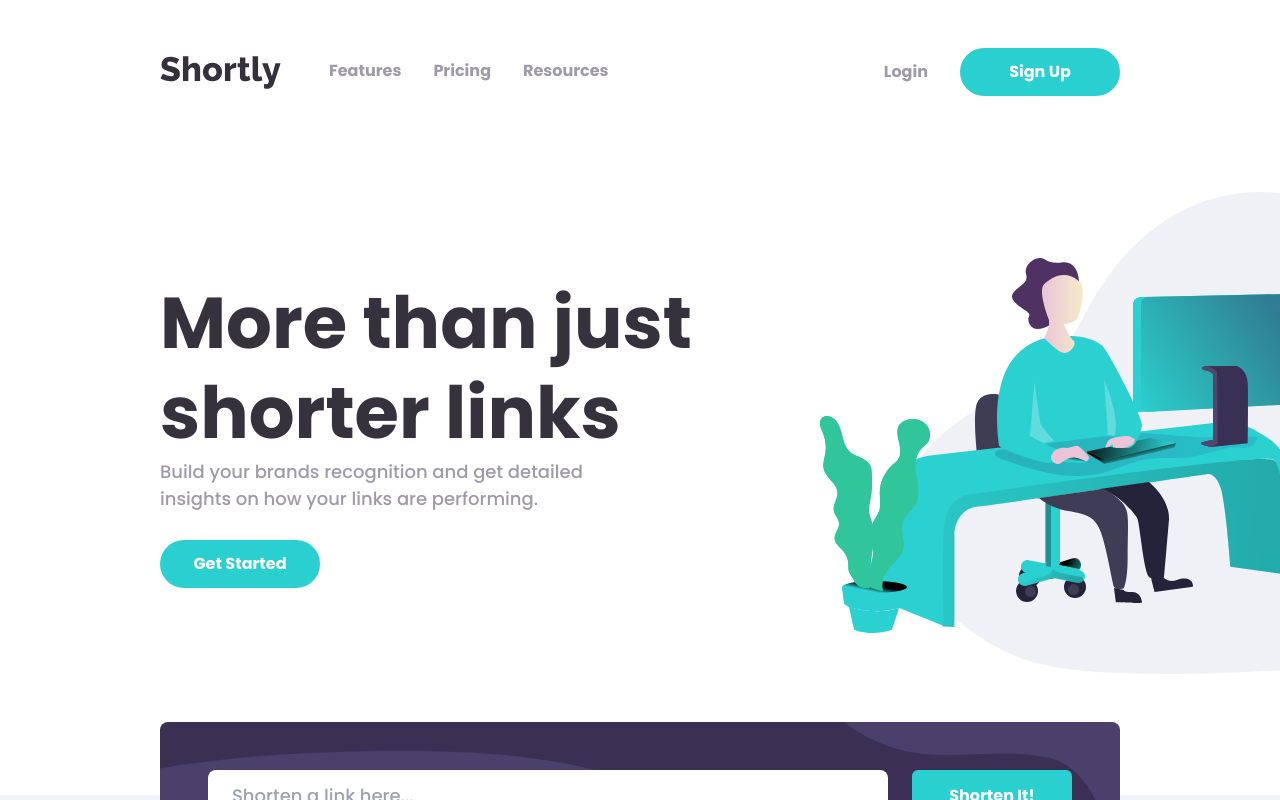
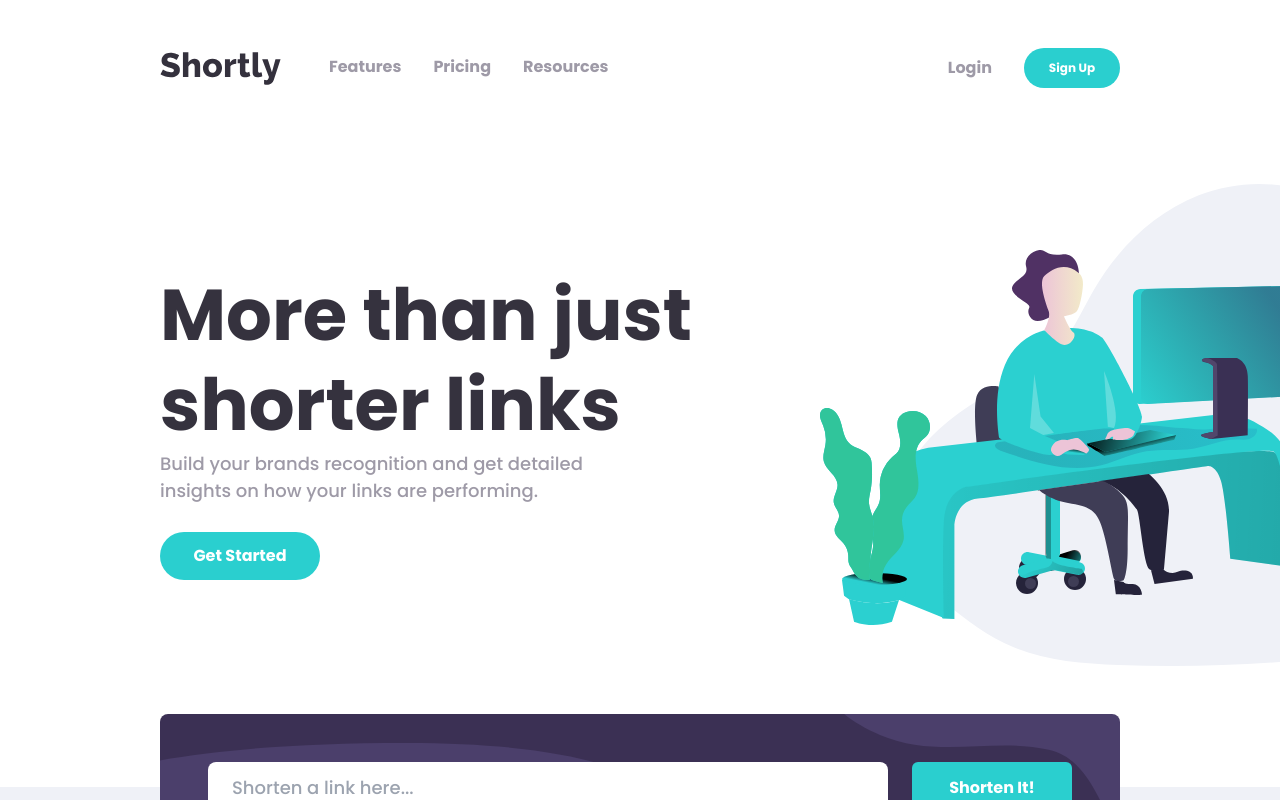
Before and after one commit to LucasAndrade912/url-shortening-api-landing-page, a React (Vite) app: page / in a window 1280 px wide. Built offline with nearby package versions, Linux system fonts and the light colour scheme.

Commit message:
change Sign Up button size

```diff
--- a/src/components/Header.tsx
+++ b/src/components/Header.tsx
@@ -27,7 +27,7 @@ export function Header() {
 			<div className="flex gap-8 items-center">
 				<Link href="#">Login</Link>
 
-				<Button>Sign Up</Button>
+				<Button size="small">Sign Up</Button>
 			</div>
 		</header>
 	);
```
